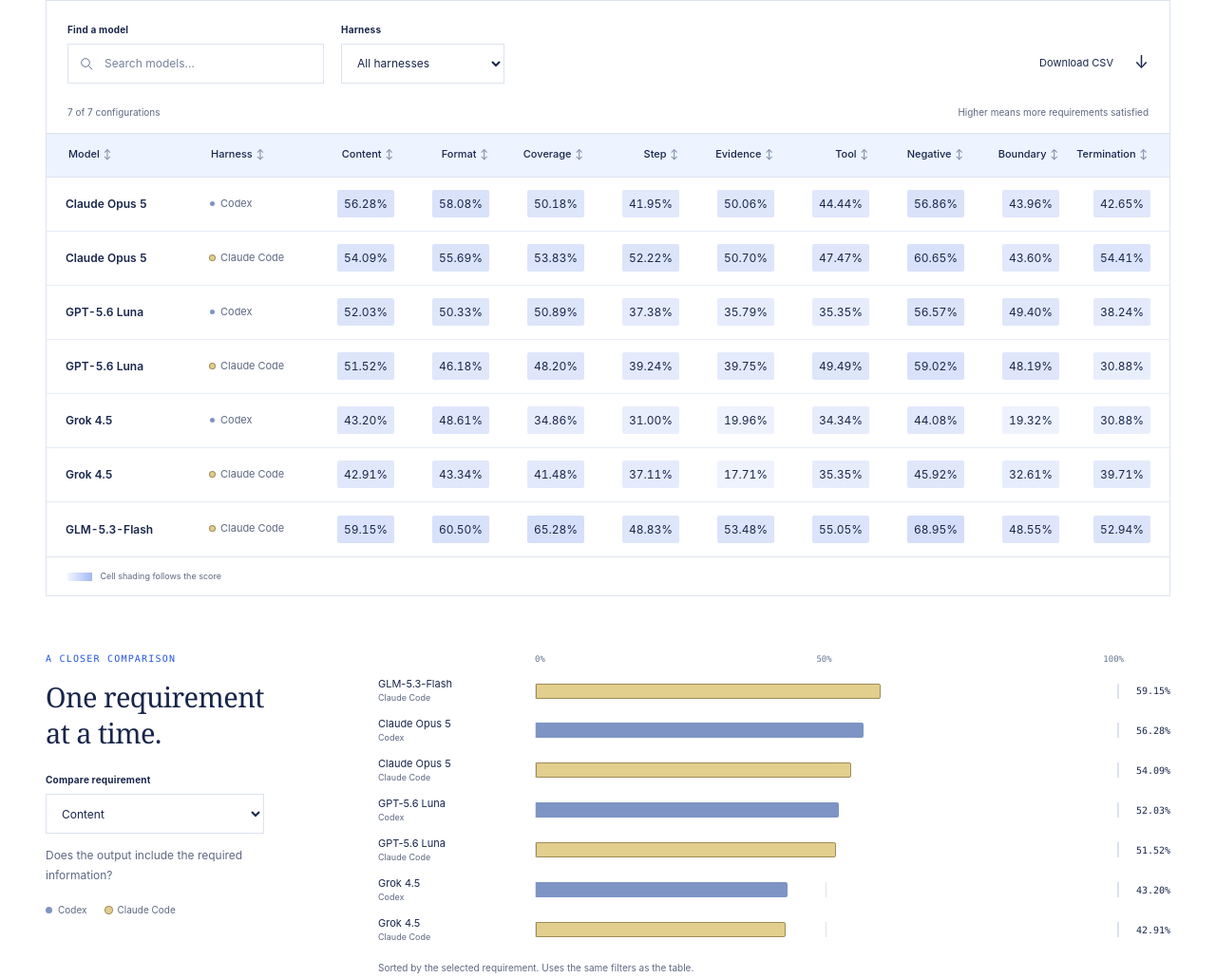
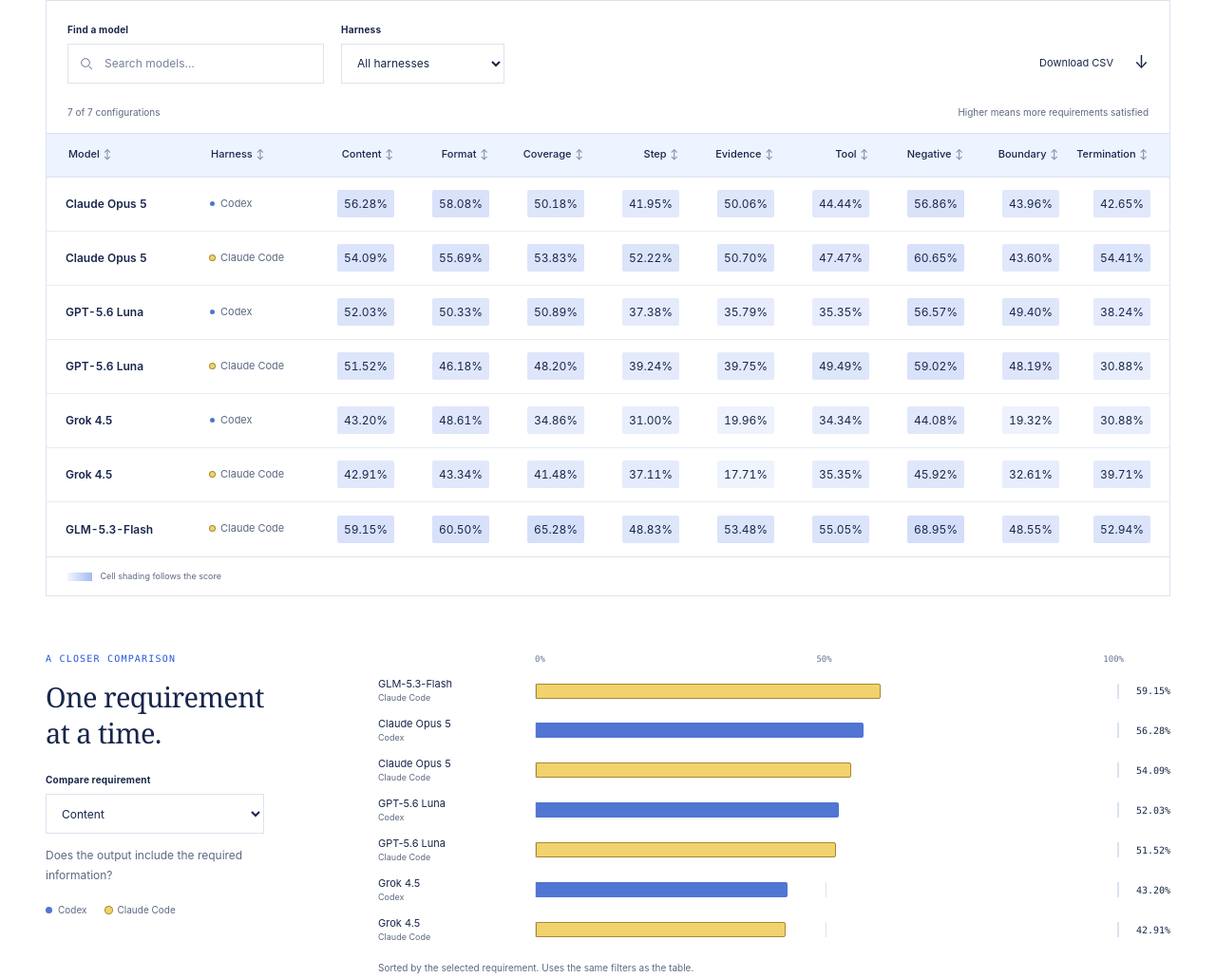
Before and after one commit to MR5xiaojie/skillexperiment, a plain HTML site: page docs/index.html in a window 1280 px wide. Shown: the part 1123-2153 px from the top of the page at 95% size. Drawn offline with Linux system fonts and the light colour scheme.

Commit message:
Balance the blue and yellow chart saturation

```diff
--- a/docs/styles.css
+++ b/docs/styles.css
@@ -10,9 +10,9 @@
   --blue: #2456df;
   --deep: #173b8f;
   --yellow: #ffd54a;
-  --chart-blue: #7d94c4;
-  --chart-yellow: #e2ce8d;
-  --chart-yellow-border: #9f8b57;
+  --chart-blue: #5175d2;
+  --chart-yellow: #f1d26c;
+  --chart-yellow-border: #a78832;
   --mono: ui-monospace,SFMono-Regular,Consolas,"Liberation Mono",monospace;
   --sans: Inter,"Segoe UI",Arial,sans-serif;
   --serif: Georgia,"Times New Roman",serif;
```
